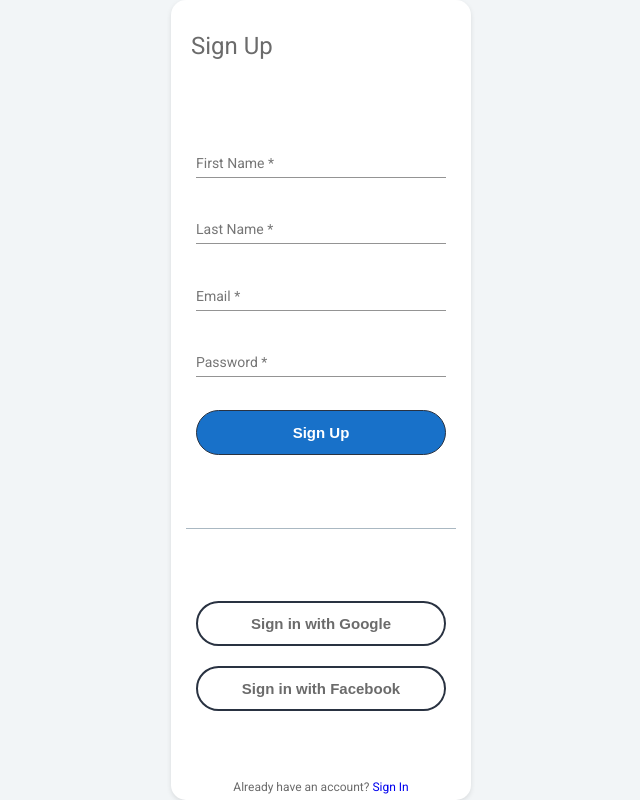
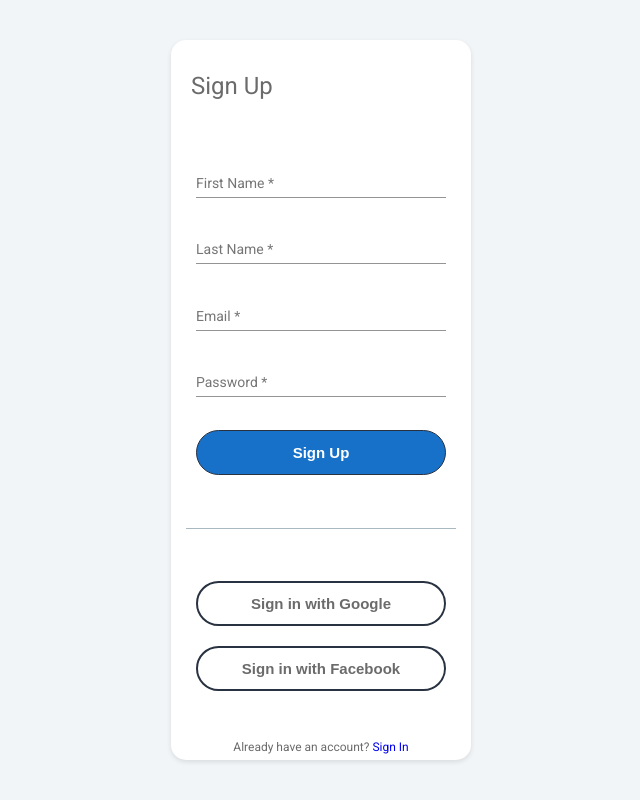
Before and after one commit to majid171/cratory, an Angular app in the folder frontend/: page /signup in a window 1280 px wide. Shown: the whole page, without its empty margins (319-959 px from the left). Built offline with nearby package versions, Linux system fonts and the light colour scheme.

Commit message:
updated package.json for google oauth

```diff
--- a/frontend/src/app/components/signup/signup.component.scss
+++ b/frontend/src/app/components/signup/signup.component.scss
@@ -6,6 +6,7 @@
     height: 100%;
     justify-content: center;
     background-color: $background-colour;
+    align-items: center;
 }
 
 .card-container {
@@ -13,7 +14,7 @@
     width: 20vw;
     max-width: 400px;
     min-width: 300px;
-    height: auto;
+    height: 90%;
     align-items: center;
     background-color: $white;
     flex-direction: column;
@@ -23,16 +24,14 @@
 
     @include mobile{
         border: none;
-        width: 100%;
-        height: auto;
+        width: 95%;
         margin-right: unset;
         box-shadow: unset;
         justify-content: unset;
     }
 
     @include tablets{
-        width: 100%;
-        height: auto;
+        width: 95%;
         margin-right: unset;
         box-shadow: unset;
         justify-content: unset;
```
Also changed, not shown: 2 other files (tests, documents, lock files or other folders).
